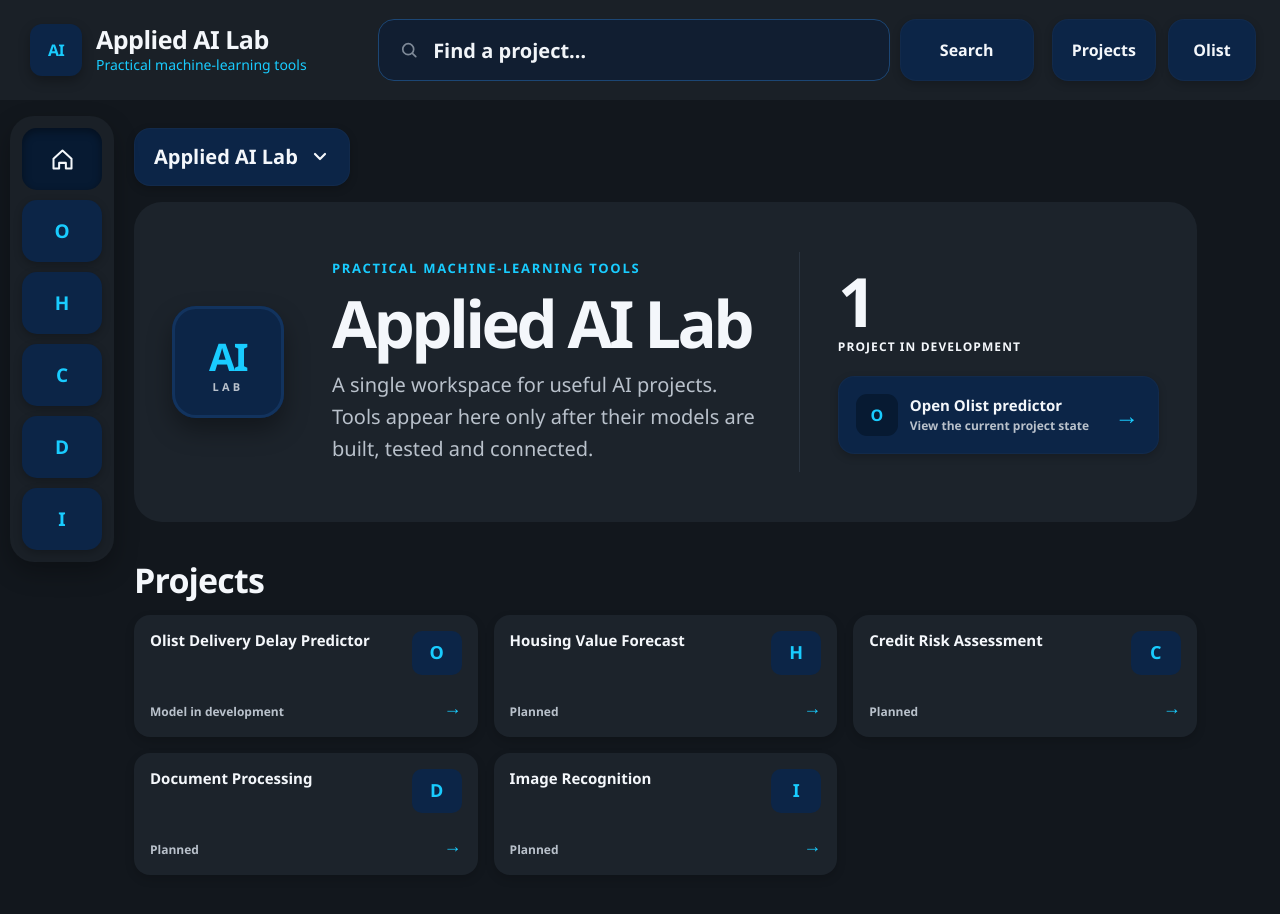
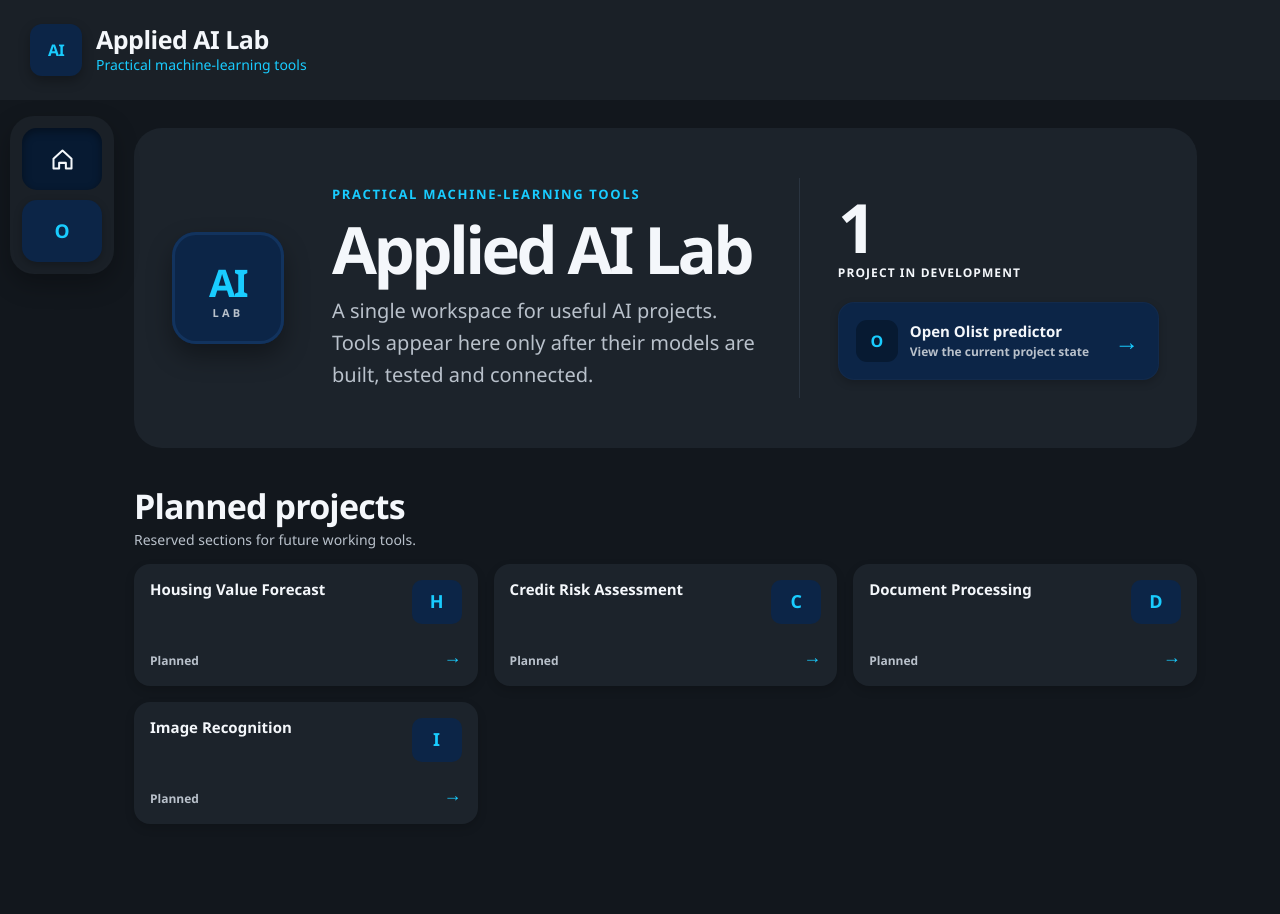
Before and after one commit to Sintagmatarches/applied-ai-lab, a Next.js app: page / in a window 1280 px wide. Shown: the top 914 px of the page. After the commit the page ends 888 px from the top, so only its background shows below. Built offline with nearby package versions, Linux system fonts and the light colour scheme.

Commit message:
Simplify project navigation

```diff
--- a/app/globals.css
+++ b/app/globals.css
@@ -81,10 +81,8 @@
   inset: 0 0 auto;
   z-index: 70;
   height: var(--topbar-height);
-  display: grid;
-  grid-template-columns: minmax(320px, 470px) minmax(360px, 1fr) auto;
+  display: flex;
   align-items: center;
-  gap: 18px;
   padding: 18px 24px 18px 30px;
   background: var(--topbar);
 }
@@ -161,55 +159,6 @@
   display: none;
 }
 
-.project-search {
-  min-width: 0;
-  height: 62px;
-  display: grid;
-  grid-template-columns: minmax(0, 1fr) 134px;
-  gap: 10px;
-}
-
-.search-field-wrap {
-  position: relative;
-  min-width: 0;
-  display: flex;
-  align-items: center;
-  border: 1px solid #1c4674;
-  border-radius: var(--radius-medium);
-  background: #111e31;
-}
-
-.search-field-wrap > svg {
-  width: 22px;
-  height: 22px;
-  margin-left: 20px;
-  fill: none;
-  stroke: var(--quiet);
-  stroke-linecap: round;
-  stroke-width: 2;
-}
-
-.search-field-wrap input {
-  width: 100%;
-  height: 100%;
-  min-width: 0;
-  padding: 0 20px 0 14px;
-  border: 0;
-  outline: 0;
-  color: var(--text);
-  background: transparent;
-  font-size: 20px;
-  font-weight: 700;
-}
-
-.search-field-wrap input::placeholder {
-  color: #f1f4f8;
-  opacity: 1;
-}
-
-.project-search > button,
-.top-actions a,
-.context-link,
 .hero-action,
 .predictor-form button,
 .resource-grid button {
@@ -227,88 +176,9 @@
     transform var(--motion);
 }
 
-.project-search > button:hover,
-.top-actions a:hover,
-.context-link:hover,
 .hero-action:hover {
   background: var(--navy-hover);
   transform: translateY(-1px);
-}
-
-.project-search > button:disabled {
-  color: var(--quiet);
-  cursor: default;
-}
-
-.search-results {
-  position: absolute;
-  z-index: 100;
-  top: calc(100% + 10px);
-  left: 0;
-  right: 0;
-  padding: 8px;
-  border: 1px solid var(--line);
-  border-radius: var(--radius-medium);
-  background: var(--surface-raised);
-  box-shadow: 0 18px 40px rgba(0, 0, 0, 0.45);
-}
-
-.search-results a {
-  min-height: 58px;
-  display: grid;
-  grid-template-columns: 38px minmax(0, 1fr) auto;
-  align-items: center;
-  gap: 10px;
-  padding: 8px 12px;
-  border-radius: 11px;
-}
-
-.search-results a:hover {
-  background: var(--navy);
-}
-
-.search-results a > span {
-  width: 34px;
-  height: 34px;
-  display: grid;
-  place-items: center;
-  border-radius: 9px;
-  color: var(--cyan);
-  background: var(--navy);
-  font-weight: 900;
-}
-
-.search-results a strong {
-  overflow: hidden;
-  font-size: 14px;
-  text-overflow: ellipsis;
-  white-space: nowrap;
-}
-
-.search-results a small {
-  color: var(--muted);
-  font-size: 11px;
-  white-space: nowrap;
-}
-
-.search-results p {
-  margin: 0;
-  padding: 14px;
-  color: var(--muted);
-}
-
-.top-actions {
-  display: flex;
-  gap: 12px;
-}
-
-.top-actions a {
-  min-width: 106px;
-  height: 62px;
-  display: grid;
-  place-items: center;
-  padding: 0 20px;
-  font-size: 16px;
 }
 
 .project-rail {
@@ -380,27 +250,6 @@
   min-height: 100dvh;
   margin-left: calc(var(--rail-width) + var(--content-gap));
   padding: calc(var(--topbar-height) + 28px) 6.5vw 64px 0;
-}
-
-.context-link {
-  width: fit-content;
-  min-height: 58px;
-  display: inline-flex;
-  align-items: center;
-  gap: 12px;
-  margin-bottom: 16px;
-  padding: 0 20px;
-  font-size: 20px;
-}
-
-.context-link svg {
-  width: 20px;
-  height: 20px;
-  fill: none;
-  stroke: currentColor;
-  stroke-linecap: round;
-  stroke-linejoin: round;
-  stroke-width: 2.2;
 }
 
 .hero-card {
@@ -545,7 +394,7 @@
 
 .project-grid {
   display: grid;
-  grid-template-columns: repeat(5, minmax(0, 1fr));
+  grid-template-columns: repeat(4, minmax(0, 1fr));
   gap: 16px;
 }
 
@@ -829,14 +678,6 @@
 }
 
 @media (max-width: 1500px) {
-  .topbar {
-    grid-template-columns: 330px minmax(300px, 1fr) auto;
-  }
-
-  .top-actions a {
-    min-width: 88px;
-  }
-
   .hero-card {
     grid-template-columns: 130px minmax(0, 1fr) minmax(290px, 360px);
     gap: 30px;
@@ -855,21 +696,12 @@
 }
 
 @media (max-width: 1120px) {
-  .topbar {
-    grid-template-columns: 280px minmax(280px, 1fr) auto;
-  }
-
   .brand-text strong {
     font-size: 20px;
   }
 
-  .brand-text small,
-  .top-actions a:first-child {
+  .brand-text small {
     display: none;
-  }
-
-  .project-search {
-    grid-template-columns: minmax(0, 1fr) 100px;
   }
 
   .hero-card {
@@ -915,7 +747,6 @@
   }
 
   .topbar {
-    grid-template-columns: 1fr;
     padding: 12px 16px;
   }
 
@@ -948,8 +779,6 @@
     font-size: 19px;
   }
 
-  .project-search,
-  .top-actions,
   .project-rail {
     display: none;
   }
@@ -957,11 +786,6 @@
   .main-content {
     margin-left: 0;
     padding: calc(var(--topbar-height) + 18px) 14px 28px;
-  }
-
-  .context-link {
-    min-height: 52px;
-    font-size: 17px;
   }
 
   .drawer-backdrop {
--- a/app/lab-shell.tsx
+++ b/app/lab-shell.tsx
@@ -1,7 +1,7 @@
 "use client";
 
 import Link from "next/link";
-import { FormEvent, useMemo, useState } from "react";
+import { useState } from "react";
 
 export type ProjectId =
   | "home"
@@ -117,7 +117,7 @@
 }: LabShellProps & { onNavigate?: () => void; expanded?: boolean }) {
   const items = [
     { id: "home" as const, href: "/", title: "Overview" },
-    ...projects,
+    projects[0],
   ];
 
   return (
@@ -142,80 +142,6 @@
   );
 }
 
-function ProjectSearch() {
-  const [query, setQuery] = useState("");
-  const [open, setOpen] = useState(false);
-  const matches = useMemo(() => {
-    const value = query.trim().toLowerCase();
-    if (!value) return projects;
-    return projects.filter((project) =>
-      `${project.title} ${project.description}`.toLowerCase().includes(value),
-    );
-  }, [query]);
-
-  function submit(event: FormEvent<HTMLFormElement>) {
-    event.preventDefault();
-    if (matches[0]) window.location.assign(matches[0].href);
-  }
-
-  return (
-    <form className="project-search" onSubmit={submit}>
-      <div className="search-field-wrap">
-        <svg viewBox="0 0 24 24" aria-hidden="true">
-          <circle cx="11" cy="11" r="6.5" />
-          <path d="m16 16 4 4" />
-        </svg>
-        <input
-          value={query}
-          onChange={(event) => {
-            setQuery(event.target.value);
-            setOpen(true);
-          }}
-          onFocus={() => setOpen(true)}
-          onBlur={() => window.setTimeout(() => setOpen(false), 120)}
-          placeholder="Find a project…"
-          aria-label="Find a project"
-        />
-        {open && (
-          <div className="search-results">
-            {matches.length > 0 ? (
-              matches.map((project) => (
-                <Link href={project.href} key={project.id}>
-                  <span>{project.symbol}</span>
-                  <strong>{project.title}</strong>
-                  <small>{project.status}</small>
-                </Link>
-              ))
-            ) : (
-              <p>No matching projects</p>
-            )}
-          </div>
-        )}
-      </div>
-      <button type="submit" disabled={!matches.length}>
-        Search
-      </button>
-    </form>
-  );
-}
-
-function ContextLink({
-  href,
-  children,
-}: {
-  href: string;
-  children: React.ReactNode;
-}) {
-  return (
-    <Link className="context-link" href={href}>
-      <span>{children}</span>
-      <svg viewBox="0 0 20 20" aria-hidden="true">
-        <path d="m5 7 5 5 5-5" />
-      </svg>
-    </Link>
-  );
-}
-
 function SectionTitle({
   children,
   note,
@@ -231,10 +157,10 @@
   );
 }
 
-function ProjectGrid() {
+function PlannedProjectGrid() {
   return (
     <div className="project-grid">
-      {projects.map((project) => (
+      {projects.slice(1).map((project) => (
         <Link href={project.href} className="project-tile" key={project.id}>
           <strong>{project.title}</strong>
           <span className="tile-symbol" aria-hidden="true">
@@ -251,10 +177,6 @@
 function HomeContent() {
   return (
     <>
-      <ContextLink href="/olist-delivery-delay-predictor">
-        Applied AI Lab
-      </ContextLink>
-
       <section className="hero-card home-hero">
         <BrandMark large />
         <div className="hero-copy">
@@ -280,8 +202,10 @@
       </section>
 
       <section className="content-section">
-        <SectionTitle>Projects</SectionTitle>
-        <ProjectGrid />
+        <SectionTitle note="Reserved sections for future working tools.">
+          Planned projects
+        </SectionTitle>
+        <PlannedProjectGrid />
       </section>
     </>
   );
@@ -290,8 +214,6 @@
 function OlistContent() {
   return (
     <>
-      <ContextLink href="/">Olist Delivery Delay Predictor</ContextLink>
-
       <section className="hero-card project-hero">
         <span className="project-hero-mark" aria-hidden="true">O</span>
         <div className="hero-copy">
@@ -405,7 +327,6 @@
 
   return (
     <>
-      <ContextLink href="/">{copy.title}</ContextLink>
       <section className="hero-card project-hero planned-hero">
         <span className="project-hero-mark" aria-hidden="true">{symbol}</span>
         <div className="hero-copy">
@@ -457,13 +378,6 @@
               <small>Practical machine-learning tools</small>
             </span>
           </Link>
-        </div>
-
-        <ProjectSearch />
-
-        <div className="top-actions">
-          <Link href="/">Projects</Link>
-          <Link href="/olist-delivery-delay-predictor">Olist</Link>
         </div>
       </header>
 
--- a/app/layout.tsx
+++ b/app/layout.tsx
@@ -19,8 +19,8 @@
     description:
       "A growing laboratory for honest, production-minded machine learning tools.",
     icons: {
-      icon: "/favicon.svg?v=20260726-3",
-      shortcut: "/favicon.svg?v=20260726-3",
+      icon: "/favicon.svg?v=20260727-4",
+      shortcut: "/favicon.svg?v=20260727-4",
     },
     openGraph: {
       title: "Applied AI Lab",
```
Also changed, not shown: 1 other file (tests, documents, lock files or other folders).
